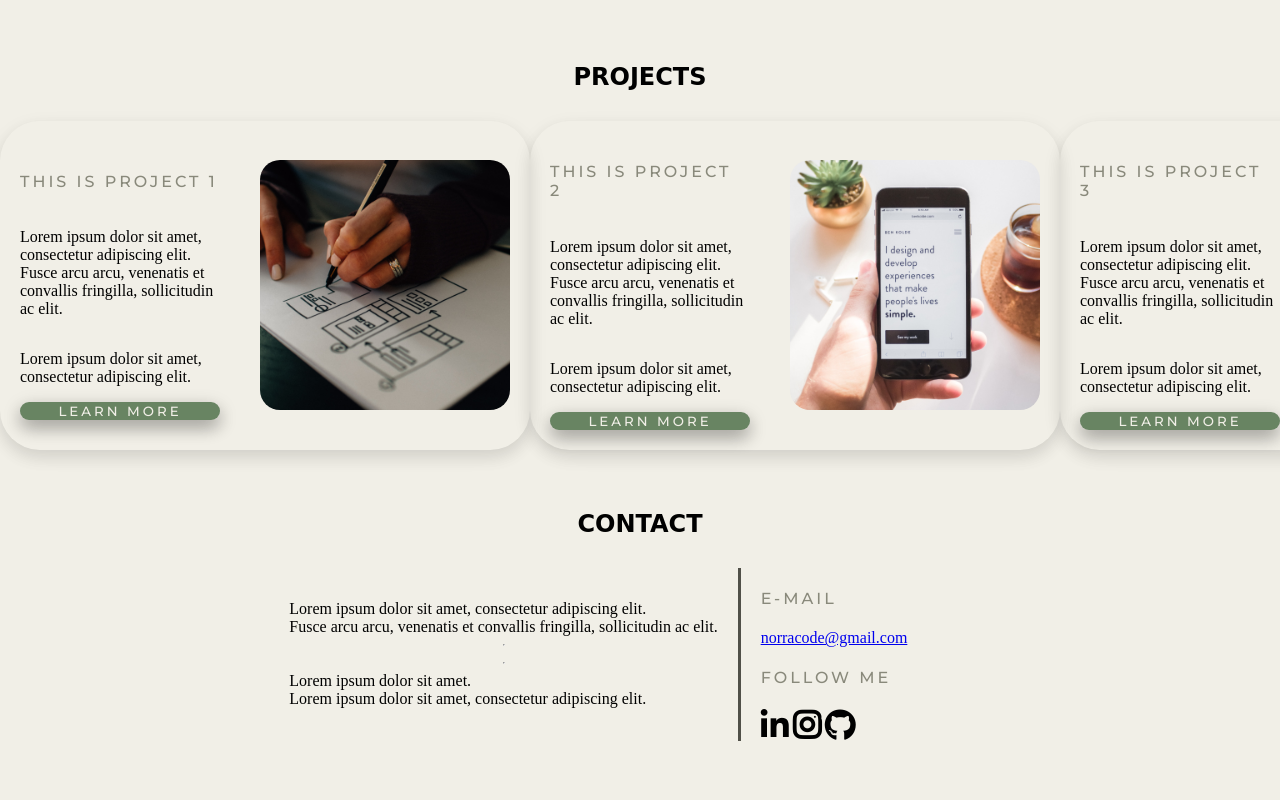
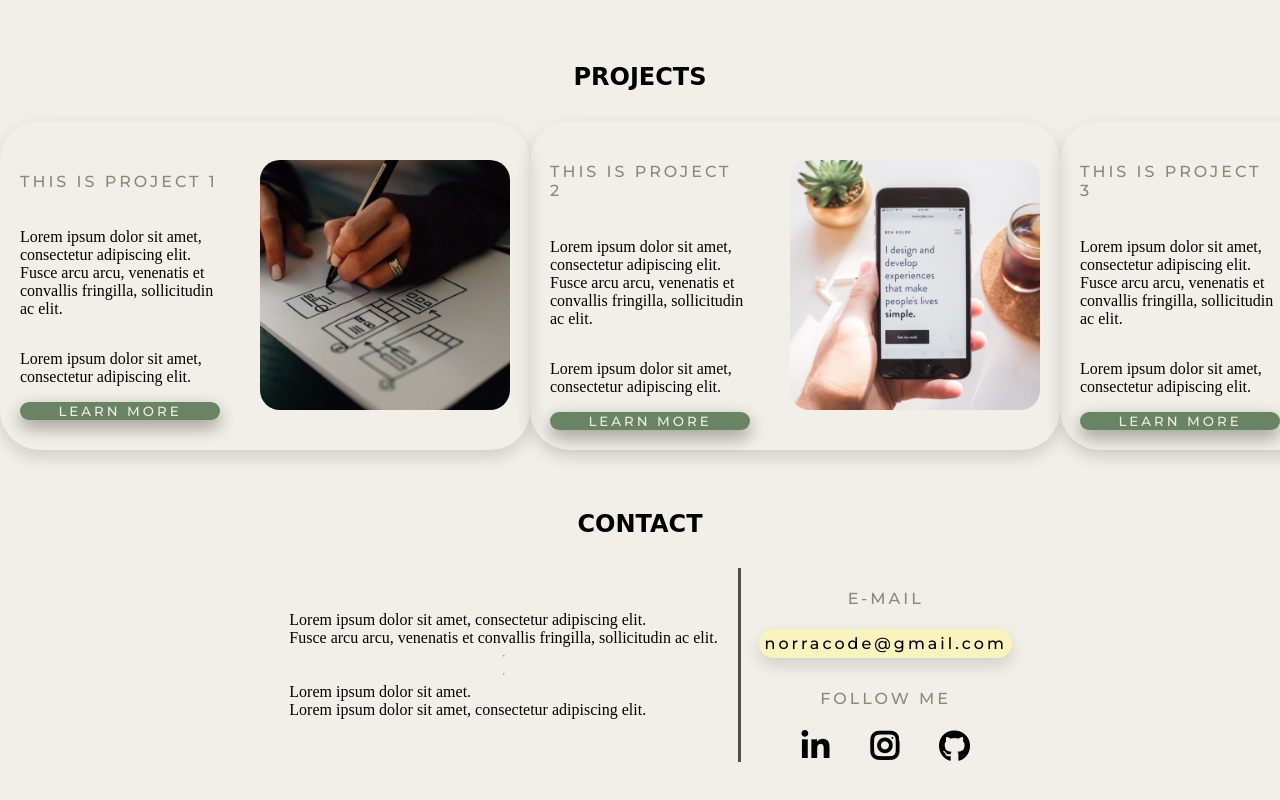
Before and after one commit to henriikkanorra/henriikkanorra.github.io, a plain HTML site: page index.html in a window 1280 px wide. Shown: the part 1437-2237 px from the top of the page. Drawn offline with Linux system fonts and the light colour scheme; a web font is replaced by a local one.

Commit message:
add styling

```diff
--- a/index.html
+++ b/index.html
@@ -122,13 +122,15 @@
                     <div class="contact-info">
                         <div class="email">
                             <h4>E-MAIL</h4>
-                            <a href = "mailto: norracode@gmail.com">norracode@gmail.com</a>
+                            <a id="email" href= "mailto: norracode@gmail.com">norracode@gmail.com</a>
                         </div>
                         <div class="social-media">
                             <h4>FOLLOW ME</h4>
-                            <i class="fa-brands fa-linkedin-in fa-2x"></i>
-                            <i class="fa-brands fa-instagram fa-solid fa-2x"></i>
-                            <i class="fa-brands fa-github fa-2x"></i>
+                            <div class="social-media-links">
+                                <i class="fa-brands fa-linkedin-in fa-2x"></i>
+                                <i class="fa-brands fa-instagram fa-solid fa-2x"></i>
+                                <i class="fa-brands fa-github fa-2x"></i>
+                            </div>
                         </div>
                     </div>
                 </div>
--- a/resources/css/stylesheet.css
+++ b/resources/css/stylesheet.css
@@ -284,3 +284,39 @@ h4,
     width: 250px;
     padding-left: 20px;
 }
+
+.email {
+    display: flex;
+    flex-direction: column;
+    align-items: center;
+    margin-bottom: 10px;
+}
+
+#email {
+    text-decoration: none;
+    padding: 5px;
+    color: black;
+    background-color:#f9f4bd;
+    border-radius: 40px;
+    font-family: 'Montserrat', sans-serif;
+    letter-spacing: 3px;
+    font-weight: 500;
+    box-shadow: 0 8px 16px 0 rgba(0,0,0,0.07), 0 6px 20px 0 rgba(0,0,0,0.07);
+}
+
+#email:hover, #email:active {
+    background-color: #89897B;
+  }
+
+.social-media {
+    display: flex;
+    flex-direction: column;
+    align-items: center;
+}
+
+.social-media-links {
+    display: flex;
+    flex-direction: row;
+    justify-content: space-evenly;
+    width: 100%;
+}
```
